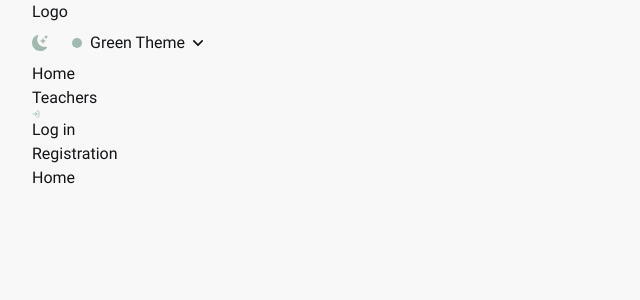
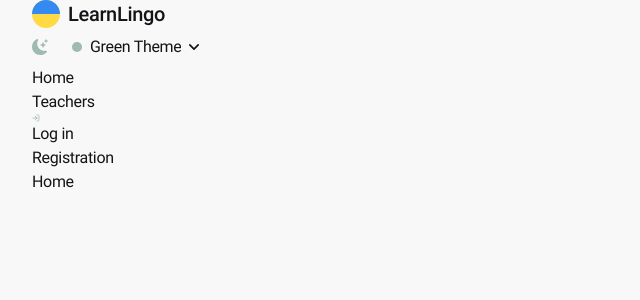
Before and after one commit to anastasiia-riabokon/LearnLingo, a React (Vite) app: page / in a window 1280 px wide. Shown: the top 300 px of the page, without its empty margins (0-640 px from the left). Built offline with nearby package versions, Linux system fonts and the light colour scheme; no server answers.

Commit message:
feat: crested Logo

```diff
--- /dev/null
+++ b/src/components/Logo/Logo.jsx
@@ -0,0 +1,12 @@
+import {Link} from "react-router-dom";
+import Icon from "../Icon/Icon";
+
+const Logo = () => {
+  return (
+    <Link to={"/"} className="flex gap-2 items-center">
+      <Icon name="ukraine" size={28} />
+      <p className="font-medium text-[20px] leading-[1.2]">LearnLingo</p>
+    </Link>
+  );
+};
+export default Logo;
--- a/src/components/NavBar/NavBar.jsx
+++ b/src/components/NavBar/NavBar.jsx
@@ -3,12 +3,13 @@ import {Link, NavLink} from "react-router-dom";
 import {selectorIsLoading} from "../../redux/auth/selectors";
 import Icon from "../Icon/Icon";
 import SwitchTheme from "../SwitchTheme/SwitchTheme";
+import Logo from "../Logo/Logo";
 
 const NavBar = () => {
   const isLoggedIn = useSelector(selectorIsLoading);
   return (
     <div>
-      <p>Logo</p>
+      <Logo />
       <SwitchTheme />
       <ul>
         <li>
--- a/src/index.css
+++ b/src/index.css
@@ -42,6 +42,7 @@ body {
   font-family: var(--font-family);
   color: var(--main);
   background-color: var(--white);
+  letter-spacing: -0.02em;
 }
 
 .orange-theme {
```
